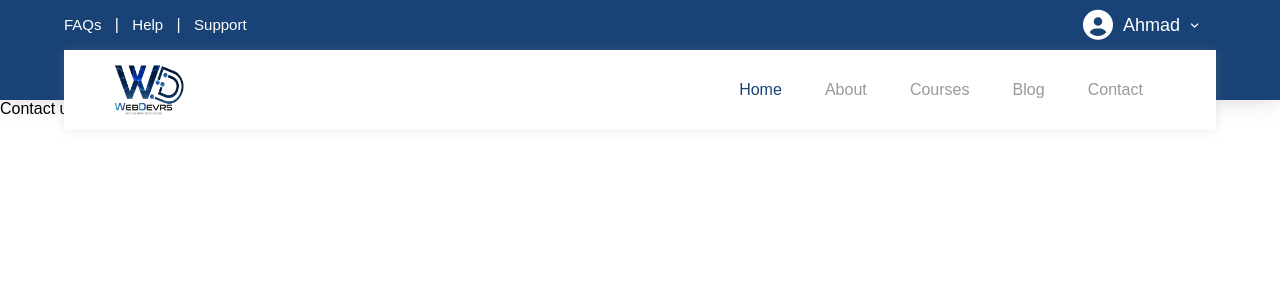
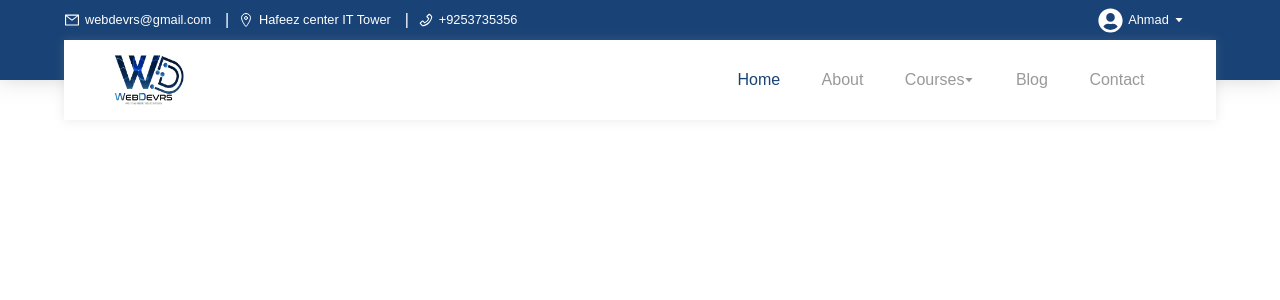
Before and after one commit to mehwishtahir886/webdevrs, a React (Create React App) app in the folder client/: page / in a window 1280 px wide. Shown: the top 300 px of the page. Built offline with nearby package versions, Linux system fonts and the light colour scheme.

Commit message:
Its change

```diff
--- a/client/package.json
+++ b/client/package.json
@@ -10,6 +10,7 @@
     "react": "^18.1.0",
     "react-bootstrap": "^2.4.0",
     "react-dom": "^18.1.0",
+    "react-icons": "^4.4.0",
     "react-router-dom": "^6.3.0",
     "react-scripts": "5.0.1",
     "web-vitals": "^2.1.4"
--- a/client/public/index.html
+++ b/client/public/index.html
@@ -10,7 +10,6 @@
       content="Web site created using create-react-app"
     />
     <link rel="apple-touch-icon" href="%PUBLIC_URL%/logo192.png" />
-    <link rel="stylesheet" href="https://cdnjs.cloudflare.com/ajax/libs/font-awesome/6.1.1/css/all.min.css" integrity="sha512-KfkfwYDsLkIlwQp6LFnl8zNdLGxu9YAA1QvwINks4PhcElQSvqcyVLLD9aMhXd13uQjoXtEKNosOWaZqXgel0g==" crossorigin="anonymous" referrerpolicy="no-referrer" />
     <!--
       manifest.json provides metadata used when your web app is installed on a
       user's mobile device or desktop. See https://developers.google.com/web/fundamentals/web-app-manifest/
--- a/client/src/Components/Contacts.jsx
+++ b/client/src/Components/Contacts.jsx
@@ -3,7 +3,7 @@ import React from 'react'
 const Contacts = () => {
   return (
     <div>
-      Contact us Form
+      {/* Contact us Form */}
     </div>
   )
 }
--- a/client/src/Components/Navbar.css
+++ b/client/src/Components/Navbar.css
@@ -10,16 +10,26 @@
 }
 .navbar_main{
     width: 100%;
-    height: 100px;
+    height: 80px;
     background-color: var(--primary-dark);
     box-shadow: 0px 0px 20px rgba(156, 156, 156, 0.405);
 }
+.top_part1{
+    height: 20px;
+    display: flex;
+    align-items: center;
+}
+.top_part2{
+    display: flex;
+    align-items: center;
+    justify-content: flex-start;
+}
 .top_part1 a{
-    font-size: 15px;
+    font-size: .8em;
 }
 .navbar_top{
     width: 90%;
-    height: 50px;
+    height: 40px;
     margin: auto;
     color: white;
     font-size: 16px;
@@ -28,25 +38,20 @@
     align-items: center;
     justify-content: space-between;
 }
-.navbar_top a{
-    color: white;
-    text-decoration: none;
-}
 .top_part2{
-    width: 150px;
-    height: 50px;
+    width: max-content;
+    height: 20px;
     display: flex;
     justify-content: space-between;
     align-items: center;
 }
-
-
-
-
+.top_part2 div{
+    margin: 5px;
+    font-size: .8em;
+}
 .navbar{
     width: 90%;
     height: 80px;
-    /* padding: 10px; */
     background-color: white;
     box-shadow: 0px 0px 10px rgba(156, 156, 156, 0.222);
     margin: auto;
@@ -79,16 +84,17 @@
     justify-content: space-evenly;
 }
 .navbar_nav ul > li{
-    /* background-color: red; */
     padding: 30px 0px;
     cursor: pointer;
-    /* position: relative; */
 }
-.navbar_nav ul li a{
+.navbar_nav ul > li a{
     color: #999;
     margin: 20px;
     font-weight: 300;
     text-decoration: none;
+}
+.navbar_nav ul > li:hover a{
+    color: blue;
 }
 .navbar_nav ul li:nth-child(1) a{
     color: var(--primary-dark);
@@ -98,22 +104,13 @@
 .top_part3{
     width: 150px;
     height: 50px;
-    /* background-color: red; */
     display: flex;
     align-items: center;
     justify-content: center;
 }
-.top_part3 .fa-circle-user{
-    font-size: 30px;
-    line-height: 50px;
-}
-.top_part3 .fa-angle-down{
-    font-size: 10px;
-    margin-left: 10px;
-}
 .top_part3 span{
-    font-size: 18px;
-    margin-left: 10px;
+    font-size: .8em;
+    margin: 5px;
 }
 
 
@@ -148,10 +145,7 @@
 .coursesGif{
     width: 40%;
     height: 100%;
-    /* background-image: url(../../public/images/dropdownBG.jpg); */
-    /* background-size: cover; */
     display: flex;
-    /* justify-content: center; */
     align-items: center;
 }
 .coursesGif img{
@@ -177,7 +171,6 @@
 .courseLanguage li:hover{
     color: blue;
     text-decoration: underline;
-    list-style: inside;
     padding: 0 10px;
 }
 .MobileApplication{
--- a/client/src/Components/Navbar.jsx
+++ b/client/src/Components/Navbar.jsx
@@ -2,6 +2,9 @@ import React from 'react'
 import './Navbar.css'
 import logo from '../images/logo.png'
 import navImg from '../images/Computer.gif'
+import { AiOutlineMail,AiOutlinePhone,AiFillCaretDown } from "react-icons/ai";
+import { IoLocationOutline } from "react-icons/io5";
+import { FaUserCircle } from "react-icons/fa";
 
 const Navbar = () => {
   return (
@@ -9,24 +12,35 @@ const Navbar = () => {
 
         <div className='navbar_main'>
             <div className='navbar_top'>
-                <div className='top_part1'><a href='#'>FAQs</a> &nbsp; | &nbsp; <a href="#">Help</a> &nbsp; | &nbsp; <a href="#">Support</a> </div>
-                {/* <div className='top_part2'><i class="fa-brands fa-facebook-f"></i>  <i class="fa-brands fa-twitter"></i> <i class="fa-brands fa-linkedin-in"></i> <i class="fa-brands fa-instagram"></i> <i class="fa-brands fa-youtube"></i> </div> */}
+                <div className='top_part1'>
+                  <div className='top_part2'>
+                    <AiOutlineMail />
+                    <div>webdevrs@gmail.com</div>
+                  </div>&nbsp; | &nbsp;
+                  <div className='top_part2'>
+                    <IoLocationOutline />
+                    <div>Hafeez center IT Tower</div>
+                  </div>&nbsp; | &nbsp;
+                  <div className='top_part2'>
+                    <AiOutlinePhone />
+                     <div>+9253735356</div>
+                  </div>
+                </div>
                 <div className='top_part3'>
-                  <i class="fa-solid fa-circle-user"></i>
+                  <FaUserCircle style={{fontSize: "25px"}} />
                   <span>Ahmad</span>
-                  <i class="fa-solid fa-angle-down"></i>
+                  <AiFillCaretDown style={{fontSize: "10px"}} />
                 </div>
             </div>
             <div className='navbar'>
                 <div className='logo'>
                   <img src={logo} />
-                    {/* <span>Web</span><span>Devrs</span> */}
                 </div>
                 <div className='navbar_nav'>
                     <ul>
                       <li><a href="#">Home</a></li>
                       <li><a href="#">About</a></li>
-                      <li><a href="#">Courses</a>
+                      <li><a href="#">Courses<AiFillCaretDown style={{fontSize: "10px"}} /></a>
                       <div className='coursesDropdown'>
                         <div className='coursesC'>
                           <div className='courseLanguage'>
```
Also changed, not shown: 1 other file (tests, documents, lock files or other folders).
